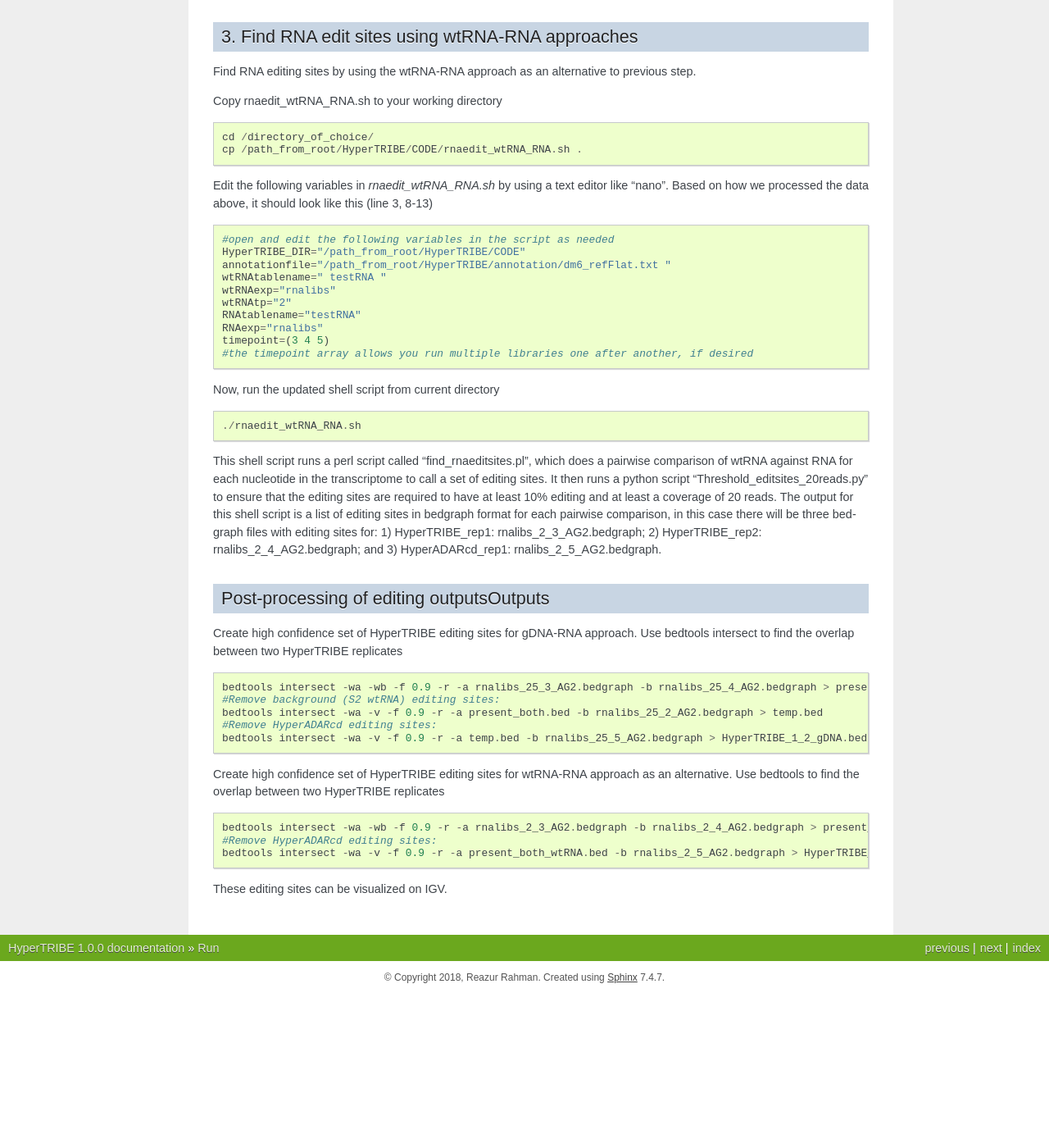
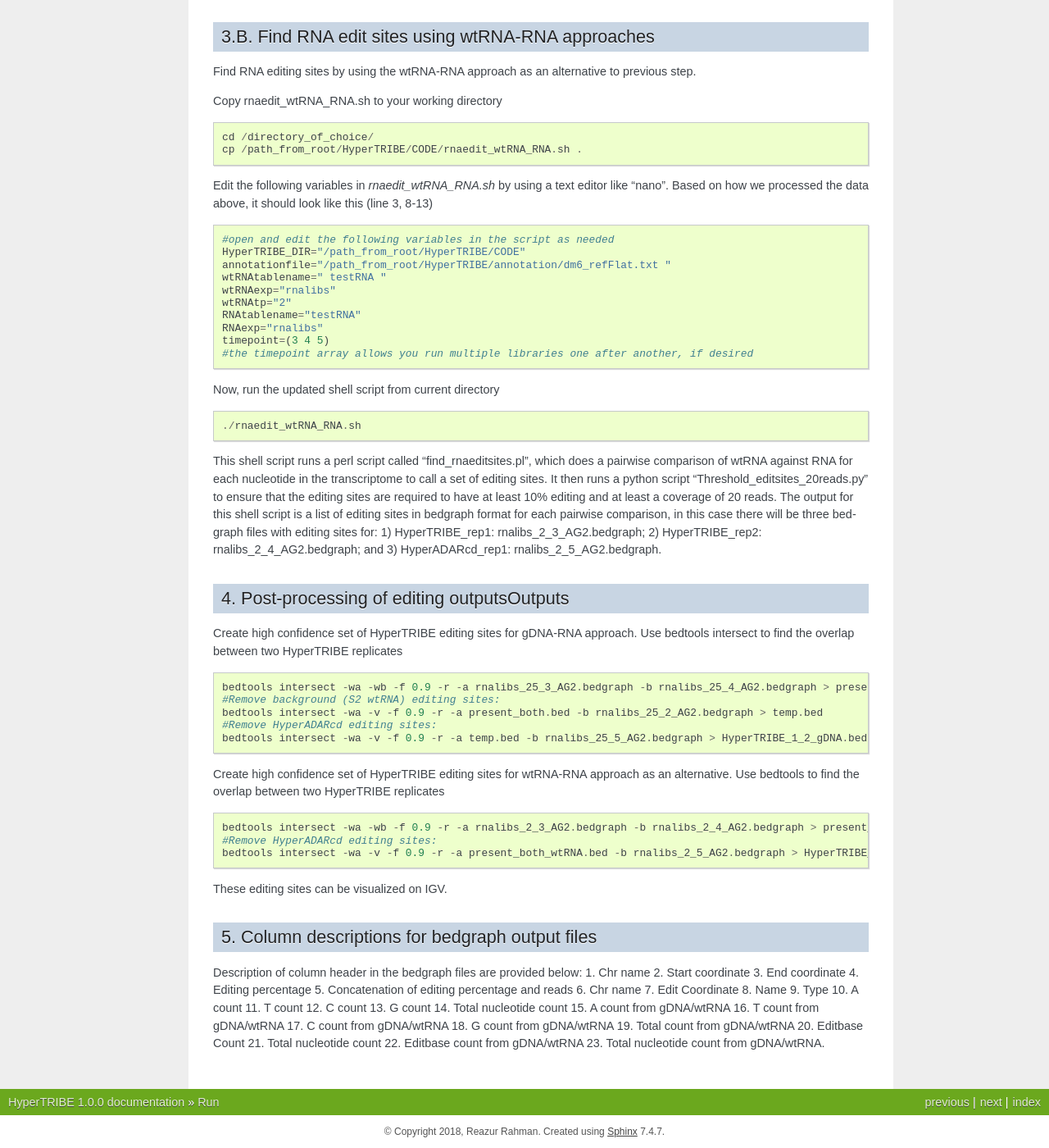
Before and after one commit to rosbashlab/HyperTRIBE, a Sphinx documentation site: the page built from docs/source/run.rst, in a window 1280 px wide and 1400 px high, scrolled down 2701 px. Shown: the whole window at 82% size. Built offline with Sphinx 7.4.7, drawn with Linux system fonts in a browser that asks for light colours; pages that are not in the unit, such as notebooks, are missing from menus; before the commit the page ends 3913 px from its top, so only the background shows below that; some of the changed text lies outside the part shown.

Commit message:
updated text

```diff
--- a/docs/source/run.rst
+++ b/docs/source/run.rst
@@ -111,8 +111,8 @@ This shell script runs a perl script called “find_rnaeditsites.pl”, which do
 
 
 
-3. Find RNA edit sites using wtRNA-RNA approaches
--------------------------------------------------
+3.B. Find RNA edit sites using wtRNA-RNA approaches
+---------------------------------------------------
 Find RNA editing sites by using the wtRNA-RNA approach as an alternative to previous step.
 
 Copy rnaedit_wtRNA_RNA.sh to your working directory
@@ -143,8 +143,8 @@ Now, run the updated shell script from current directory
 This shell script runs a perl script called “find_rnaeditsites.pl”, which does a pairwise comparison of wtRNA against RNA for each nucleotide in the transcriptome to call a set of editing sites. It then runs a python script “Threshold_editsites_20reads.py” to ensure that the editing sites are required to have at least 10% editing and at least a coverage of 20 reads. The output for this shell script is a list of editing sites in bedgraph format for each pairwise comparison, in this case there will be three bedgraph files with editing sites for: 1) HyperTRIBE_rep1: rnalibs_2_3_AG2.bedgraph; 2) HyperTRIBE_rep2: rnalibs_2_4_AG2.bedgraph; and 3) HyperADARcd_rep1: rnalibs_2_5_AG2.bedgraph.
 
 
-Post-processing of editing outputsOutputs
------------------------------------------
+4. Post-processing of editing outputsOutputs
+--------------------------------------------
 Create high confidence set of HyperTRIBE editing sites for gDNA-RNA approach.
 Use bedtools intersect to find the overlap between two HyperTRIBE replicates
 ::
@@ -164,3 +164,30 @@ Create high confidence set of HyperTRIBE editing sites for wtRNA-RNA approach as
     bedtools intersect -wa -v -f 0.9 -r -a present_both_wtRNA.bed -b rnalibs_2_5_AG2.bedgraph > HyperTRIBE_1_2_wtRNA.bedgraph
 
 These editing sites can be visualized on IGV.
+
+5. Column descriptions for bedgraph output files
+------------------------------------------------
+Description of column header in the bedgraph files are provided below:
+1. Chr name
+2. Start coordinate
+3. End coordinate
+4. Editing percentage
+5. Concatenation of editing percentage and reads
+6. Chr name
+7. Edit Coordinate
+8. Name
+9. Type
+10. A count
+11. T count
+12. C count
+13. G count
+14. Total nucleotide count
+15. A count from gDNA/wtRNA
+16. T count from gDNA/wtRNA
+17. C count from gDNA/wtRNA
+18. G count from gDNA/wtRNA
+19. Total count from gDNA/wtRNA
+20. Editbase Count
+21. Total nucleotide count
+22. Editbase count from gDNA/wtRNA
+23. Total nucleotide count from gDNA/wtRNA.
```
Also changed, not shown: other parts of docs/source/run.rst (+3 -3 lines).
